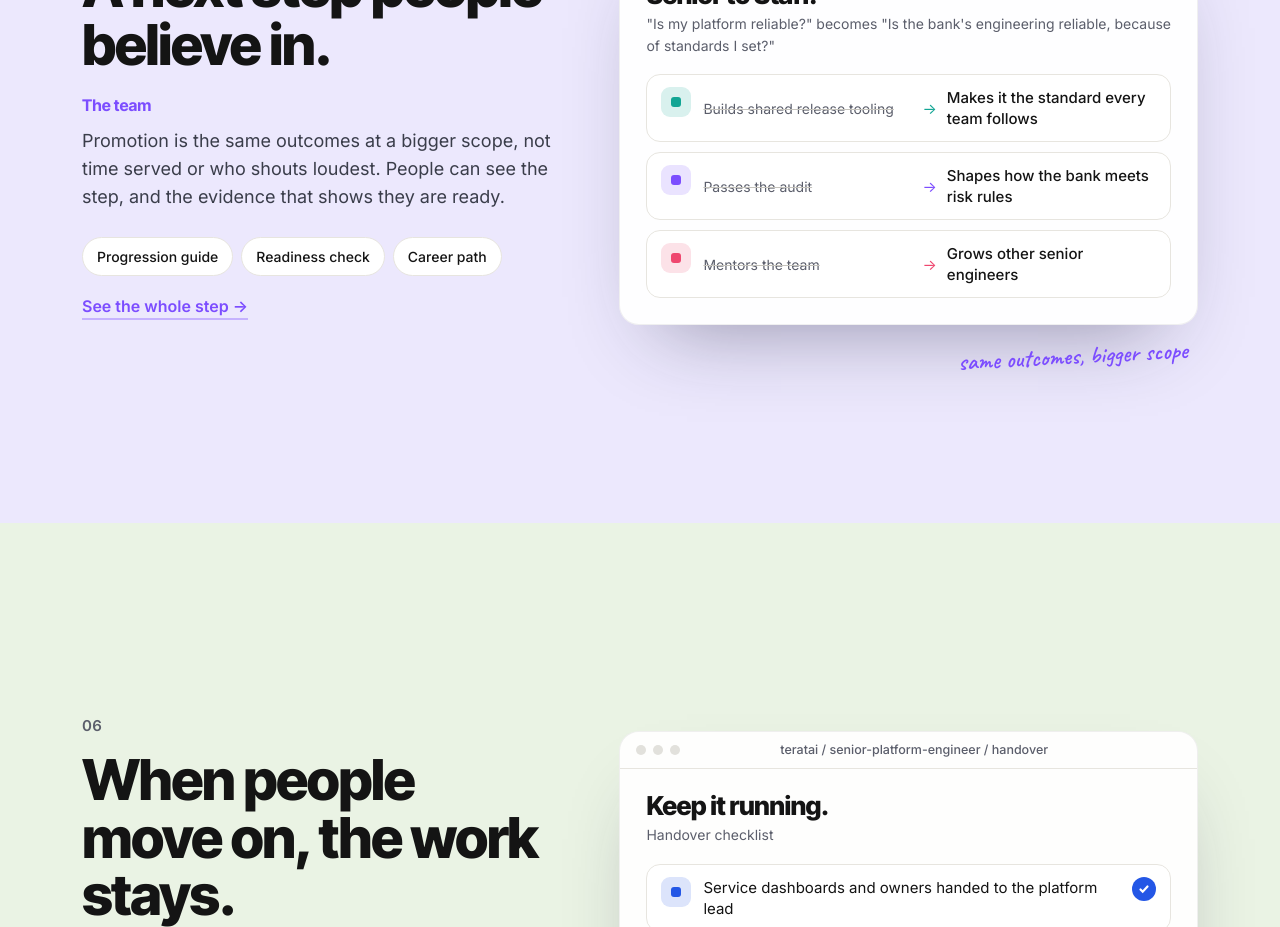
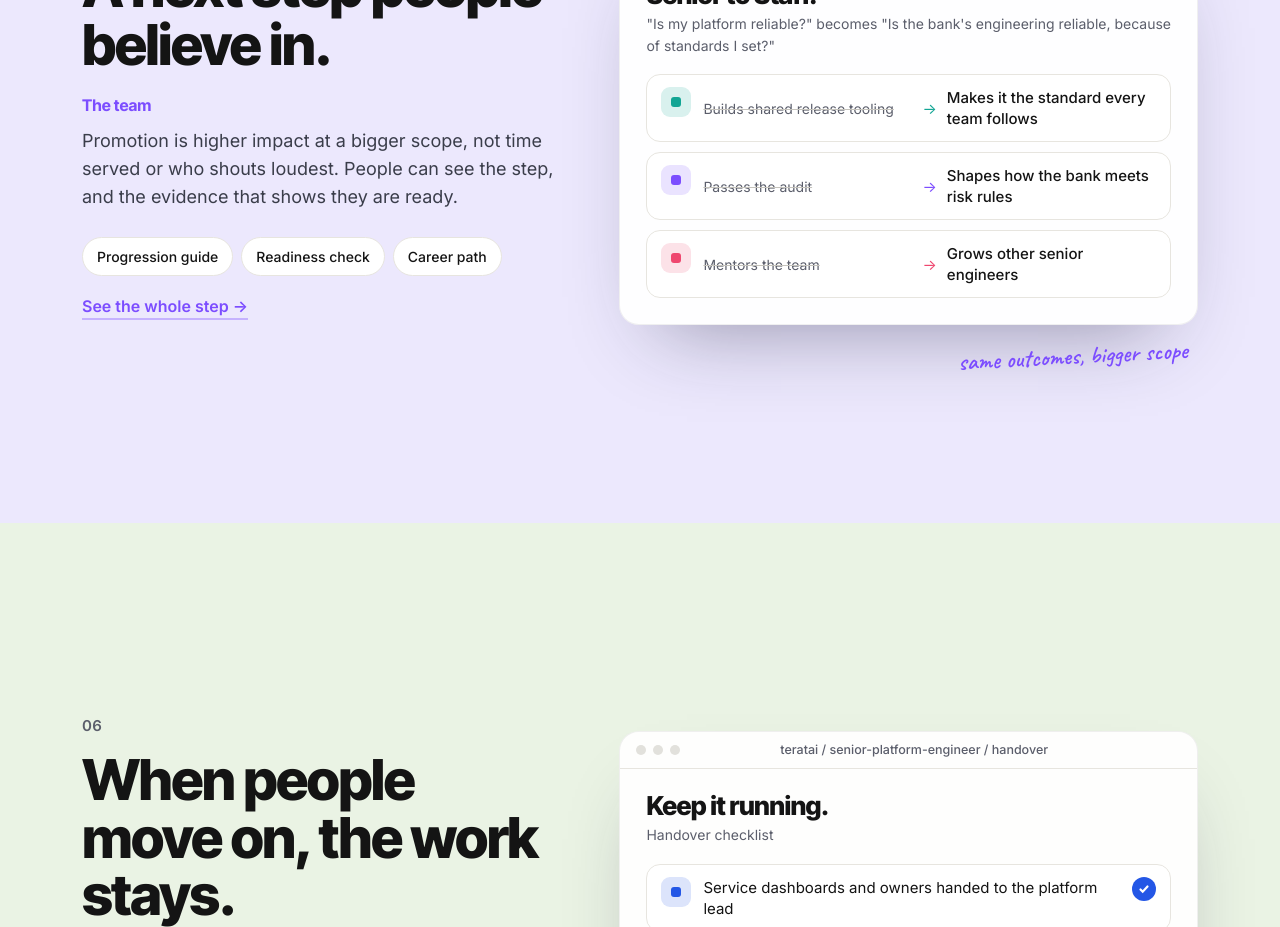
Before and after one commit to normannoble/talent-engine-site, a plain HTML site: page index.html in a window 1280 px wide. Shown: the part 5880-6807 px from the top of the page. Drawn offline with Linux system fonts and the light colour scheme.

Commit message:
Hiring stop 05: promotion is higher impact at a bigger scope
Co-Authored-By: Claude Opus 5.5 <noreply@anthropic.com>

```diff
--- a/index.html
+++ b/index.html
@@ -219,7 +219,7 @@
       <div class="num">05</div>
       <h2>A next step people believe in.</h2>
       <span class="who">The team</span>
-      <p class="copy">Promotion is the same outcomes at a bigger scope, not time served or who shouts loudest. People can see the step, and the evidence that shows they are ready.</p>
+      <p class="copy">Promotion is higher impact at a bigger scope, not time served or who shouts loudest. People can see the step, and the evidence that shows they are ready.</p>
       <ul class="tags"><li>Progression guide</li><li>Readiness check</li><li>Career path</li></ul>
       <a class="more" href="careers.html">See the whole step →</a>
     </div>
```
